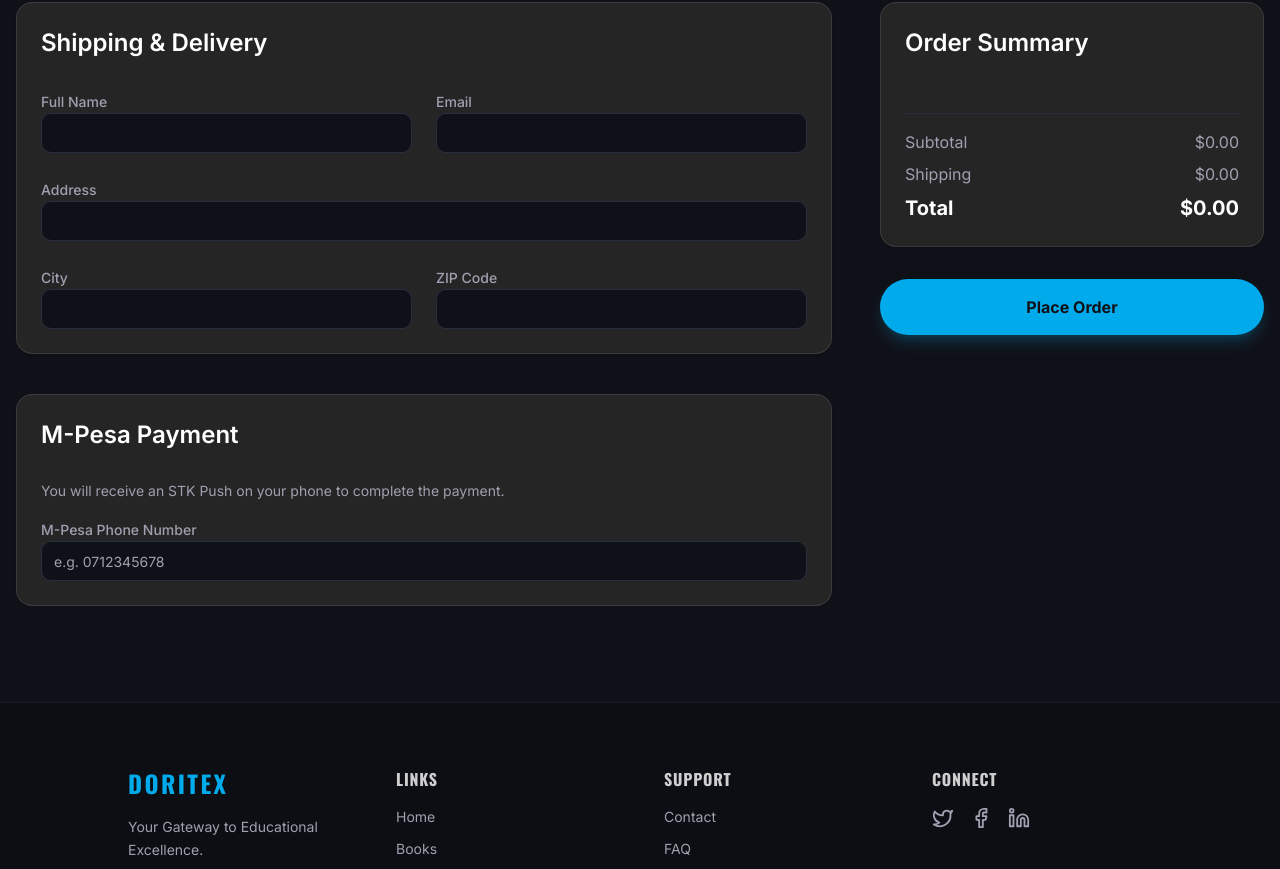
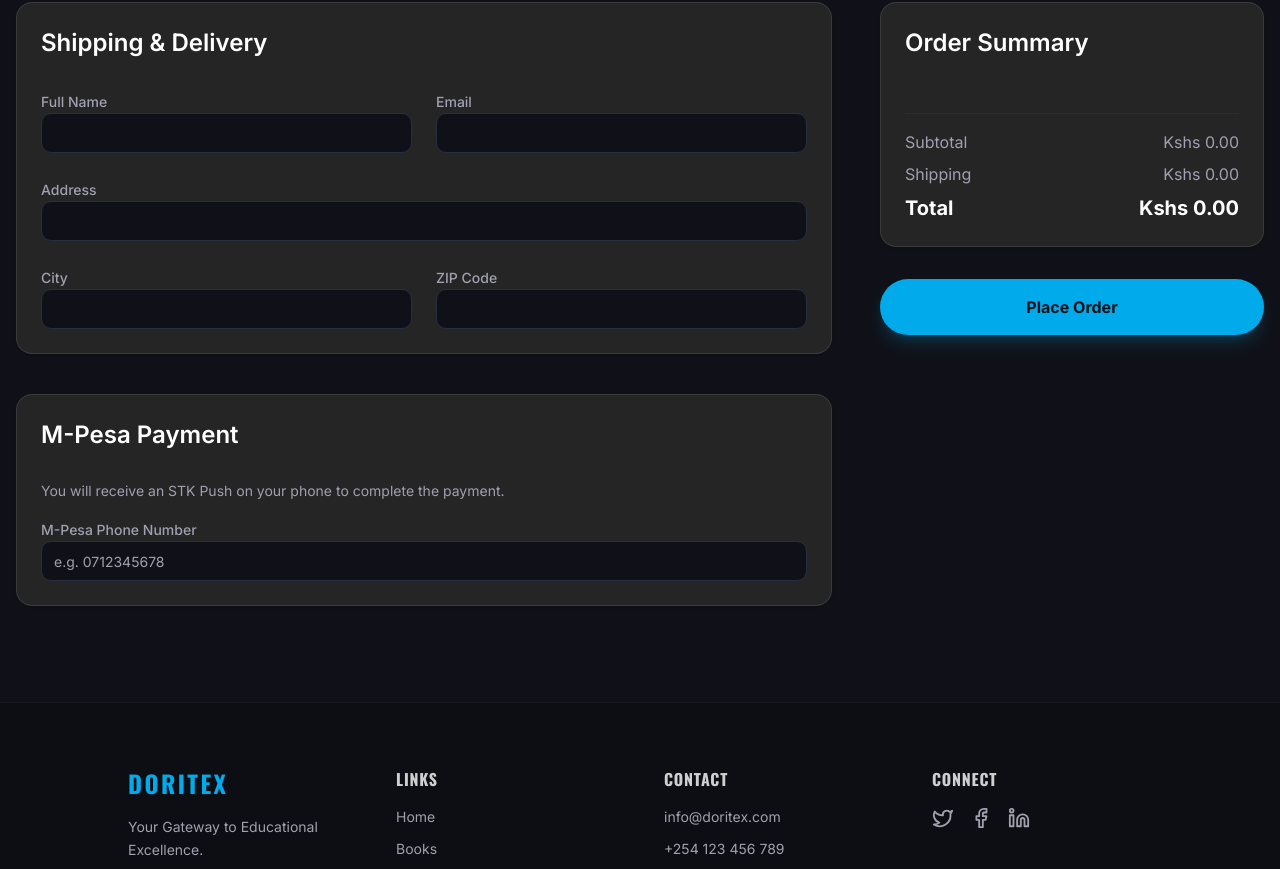
Before and after one commit to Izzienjeri/doritex2, a Next.js app in the folder main/: page /checkout in a window 1280 px wide. Shown: the part 271-1140 px from the top of the page. Built offline with nearby package versions, Linux system fonts and the light colour scheme.

Commit message:
setup cart context provider

```diff
--- a/main/src/app/books/[id]/page.tsx
+++ b/main/src/app/books/[id]/page.tsx
@@ -58,7 +58,7 @@ export default function BookDetailPage() {
                 </h1>
                 <p className="text-xl text-muted-foreground mb-6 font-sans">by {book.author}</p>
                 <p className="text-4xl font-bold text-foreground mb-8 font-sans">
-                    ${book.price.toFixed(2)}
+                    Kshs {book.price.toFixed(2)}
                 </p>
                 <p className="text-foreground/80 leading-relaxed font-sans mb-10">
                     {book.description}
--- a/main/src/app/checkout/page.tsx
+++ b/main/src/app/checkout/page.tsx
@@ -62,14 +62,14 @@ export default function CheckoutPage() {
                             <p className="text-muted-foreground">Qty: {item.quantity}</p>
                         </div>
                     </div>
-                    <p className="font-semibold">${(item.price * item.quantity).toFixed(2)}</p>
+                    <p className="font-semibold">Kshs {(item.price * item.quantity).toFixed(2)}</p>
                   </div>
                 ))}
               </div>
               <div className="space-y-2 text-md border-t border-border pt-4">
-                <div className="flex justify-between text-muted-foreground"><span>Subtotal</span><span>${subtotal.toFixed(2)}</span></div>
-                <div className="flex justify-between text-muted-foreground"><span>Shipping</span><span>${shipping.toFixed(2)}</span></div>
-                <div className="flex justify-between font-bold text-xl mt-2"><span>Total</span><span>${total.toFixed(2)}</span></div>
+                <div className="flex justify-between text-muted-foreground"><span>Subtotal</span><span>Kshs {subtotal.toFixed(2)}</span></div>
+                <div className="flex justify-between text-muted-foreground"><span>Shipping</span><span>Kshs {shipping.toFixed(2)}</span></div>
+                <div className="flex justify-between font-bold text-xl mt-2"><span>Total</span><span>Kshs {total.toFixed(2)}</span></div>
               </div>
             </CardContent>
           </Card>
--- a/main/src/app/login/page.tsx
+++ b/main/src/app/login/page.tsx
@@ -10,11 +10,12 @@ export default function LoginPage() {
   return (
     <div className="min-h-[80vh] flex items-center justify-center p-4 bg-dot-grid">
       <motion.div
+        className="w-full max-w-xl"
         initial={{ opacity: 0, y: 20 }}
         animate={{ opacity: 1, y: 0 }}
         transition={{ duration: 0.5, ease: "easeOut" }}
       >
-        <Card className="w-full max-w-md bg-card/80 backdrop-blur-sm border-white/10 shadow-2xl shadow-black/30">
+        <Card className="w-full bg-card/80 backdrop-blur-sm border-white/10 shadow-2xl shadow-black/30">
           <CardHeader className="text-center">
             <CardTitle className="text-3xl font-bold">Welcome Back</CardTitle>
             <CardDescription className="text-muted-foreground pt-2">
@@ -34,7 +35,7 @@ export default function LoginPage() {
           <CardFooter className="flex flex-col gap-4">
             <Button className="w-full h-12 bg-primary hover:bg-primary/90 text-primary-foreground font-bold btn-shine">Login</Button>
             <p className="text-sm text-muted-foreground">
-            Don&apos;t have an account?{" "}
+            Don't have an account?{" "}
             <Link href="/register" className="font-semibold text-primary hover:underline">
                 Sign up
             </Link>
--- a/main/src/app/register/page.tsx
+++ b/main/src/app/register/page.tsx
@@ -10,11 +10,12 @@ export default function RegisterPage() {
   return (
     <div className="min-h-[80vh] flex items-center justify-center p-4 bg-dot-grid">
       <motion.div
+        className="w-full max-w-xl"
         initial={{ opacity: 0, y: 20 }}
         animate={{ opacity: 1, y: 0 }}
         transition={{ duration: 0.5, ease: "easeOut" }}
       >
-        <Card className="w-full max-w-md bg-card/80 backdrop-blur-sm border-white/10 shadow-2xl shadow-black/30">
+        <Card className="w-full bg-card/80 backdrop-blur-sm border-white/10 shadow-2xl shadow-black/30">
           <CardHeader className="text-center">
             <CardTitle className="text-3xl font-bold">Create Account</CardTitle>
             <CardDescription className="text-muted-foreground pt-2">
--- a/main/src/components/layout/Footer.tsx
+++ b/main/src/components/layout/Footer.tsx
@@ -27,15 +27,14 @@ export function Footer() {
           </div>
           <div>
             <h4 className="font-bold text-base mb-4 text-foreground/80 font-display uppercase tracking-wider">
-              Support
+              Contact
             </h4>
             <ul className="space-y-3 text-sm font-sans">
-              <li><Link href="/#contact" className="hover:text-primary transition-colors">Contact</Link></li>
-              <li><Link href="#" className="hover:text-primary transition-colors">FAQ</Link></li>
-              <li><Link href="#" className="hover:text-primary transition-colors">Terms</Link></li>
+              <li><a href="mailto:info@doritex.com" className="hover:text-primary transition-colors">info@doritex.com</a></li>
+              <li><a href="tel:+254123456789" className="hover:text-primary transition-colors">+254 123 456 789</a></li>
             </ul>
           </div>
-          <div id="contact">
+          <div>
             <h4 className="font-bold text-base mb-4 text-foreground/80 font-display uppercase tracking-wider">
               Connect
             </h4>
--- a/main/src/components/layout/Header.tsx
+++ b/main/src/components/layout/Header.tsx
@@ -15,10 +15,10 @@ import { cn } from "@/lib/utils";
 import { useCart } from "@/context/CartContext";
 
 const navLinks = [
+  { href: "/", label: "Home" },
   { href: "/books", label: "Books" },
   { href: "/#categories", label: "Categories" },
   { href: "/#about", label: "About" },
-  { href: "/#contact", label: "Contact" },
 ];
 
 export function Header() {
@@ -60,11 +60,7 @@ export function Header() {
         <div className="grid h-20 grid-cols-3 items-center">
           {/* Left Column */}
           <div className="flex justify-start">
-            <div className="hidden lg:flex">
-              <BrandLogo />
-            </div>
-            {/* On mobile, this side is empty to allow logo to be in center */}
-            <div className="lg:hidden"></div>
+            <BrandLogo />
           </div>
 
           {/* Center Column */}
@@ -81,10 +77,6 @@ export function Header() {
                 </Link>
               ))}
             </nav>
-            {/* Mobile Logo */}
-            <div className="flex lg:hidden">
-              <BrandLogo />
-            </div>
           </div>
 
           {/* Right Column */}
--- a/main/src/components/shared/BookCard.tsx
+++ b/main/src/components/shared/BookCard.tsx
@@ -35,7 +35,7 @@ const StaticCard = ({ book }: BookCardProps) => (
             <p className="text-sm text-muted-foreground font-sans">by {book.author}</p>
           </CardContent>
           <CardFooter className="flex justify-between items-center p-5 pt-3 bg-card/80">
-            <p className="text-xl font-bold text-foreground font-sans">${book.price.toFixed(2)}</p>
+            <p className="text-xl font-bold text-foreground font-sans">Kshs {book.price.toFixed(2)}</p>
           </CardFooter>
         </Card>
       </div>
@@ -151,7 +151,7 @@ export function BookCard({ book }: BookCardProps) {
               <p className="text-sm text-muted-foreground font-sans">by {book.author}</p>
             </CardContent>
             <CardFooter className="flex justify-between items-center p-5 pt-3 bg-card/80">
-              <p className="text-xl font-bold text-foreground font-sans">${book.price.toFixed(2)}</p>
+              <p className="text-xl font-bold text-foreground font-sans">Kshs {book.price.toFixed(2)}</p>
             </CardFooter>
           </Card>
         </div>
```
Also changed, not shown: main/src/app/cart/page.tsx (+5 -5 lines), main/src/data.txt.
